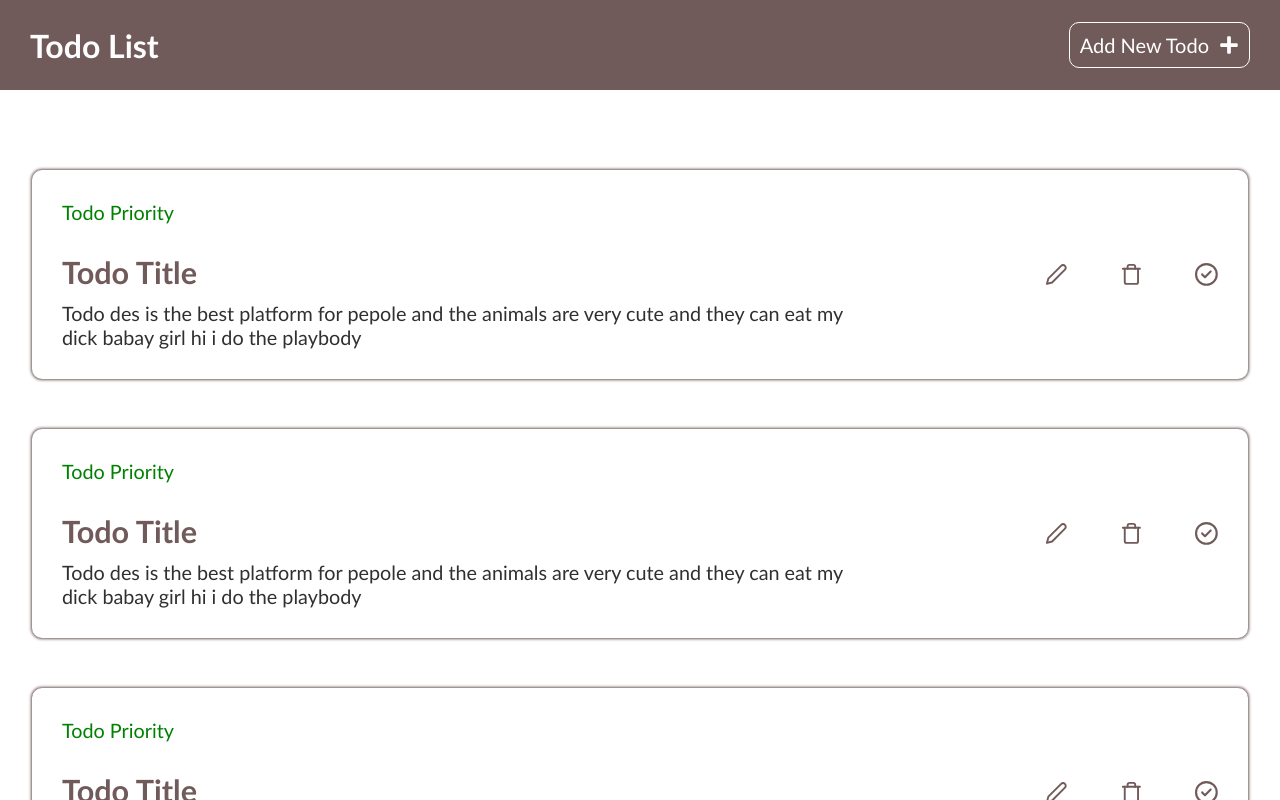
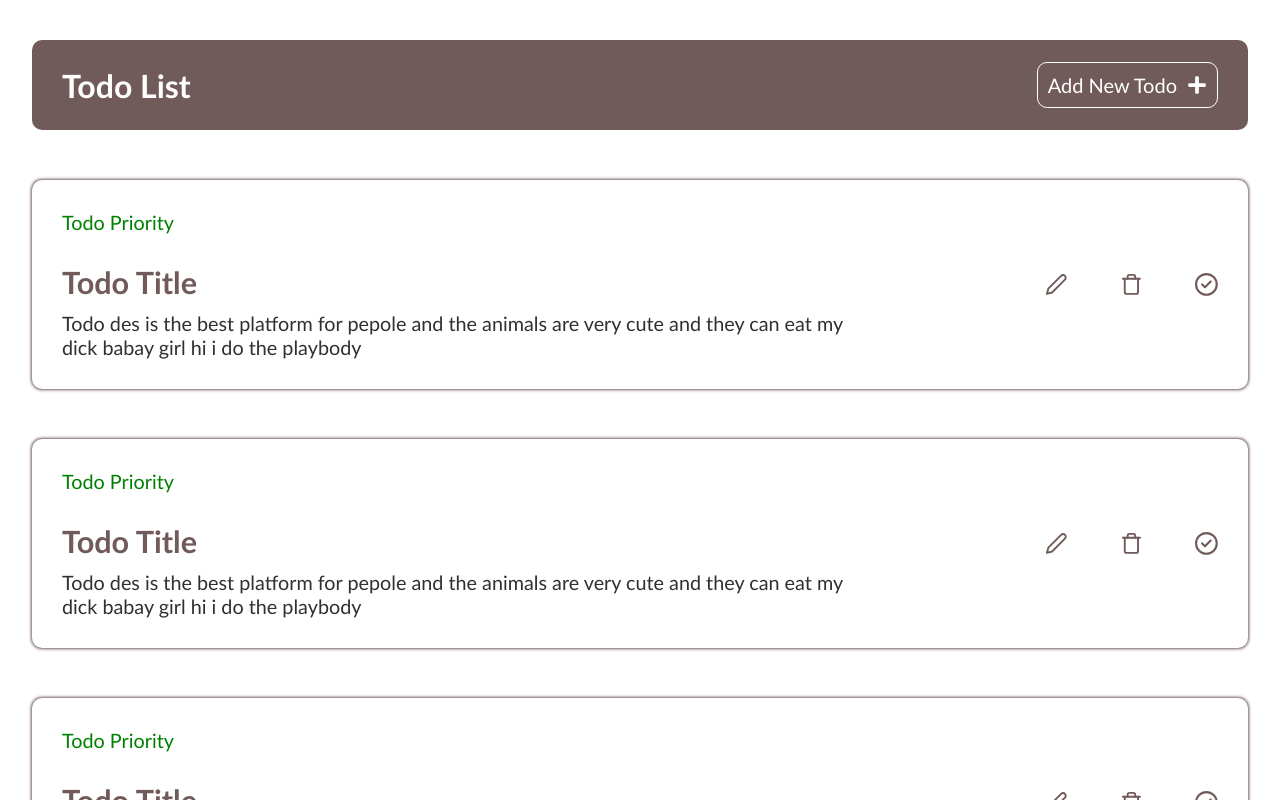
Before and after one commit to bug-hunte-r/todo-list, a Next.js app: page / in a window 1280 px wide. Shown: the top 800 px of the page. Built offline with nearby package versions, Linux system fonts and the light colour scheme.

Commit message:
change the navbars style

```diff
--- a/src/styles/todolist.css
+++ b/src/styles/todolist.css
@@ -2,13 +2,15 @@
 
 .navbar{
     background-color: #715A5A;
-    width: 100%;
+    width: 95vw;
     height: 90px;
     display: flex;
     justify-self: center;
     align-items: center;
     justify-content: space-between;
     padding: 0px 30px;
+    margin-top: 40px;
+    border-radius: 10px;
 }
 
 .title-project{
@@ -48,7 +50,7 @@
     display: flex;
     align-self: center;
     justify-self: center;
-    margin-top: 80px;
+    margin-top: 50px;
     flex-direction: column;
     row-gap: 50px;
 }
```
